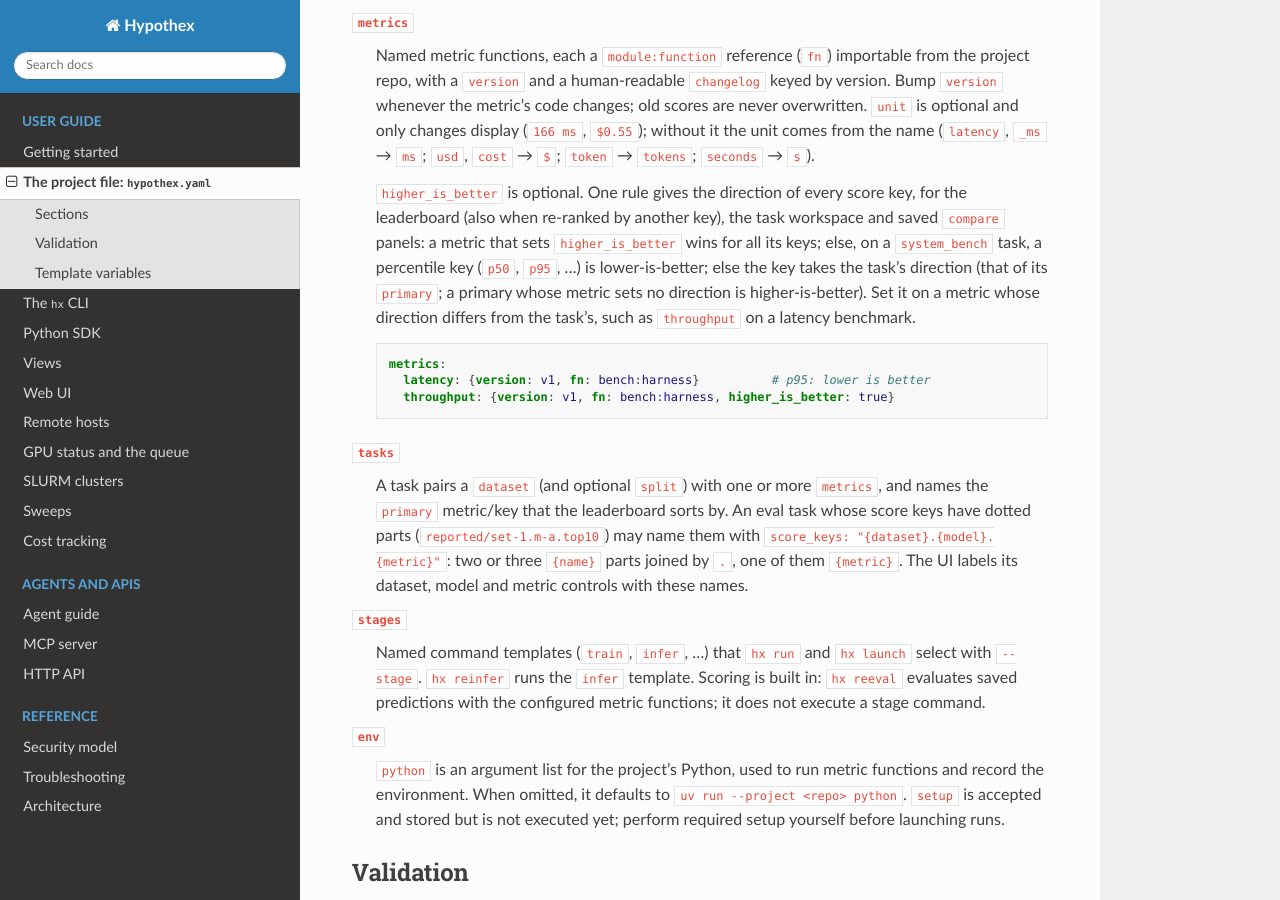
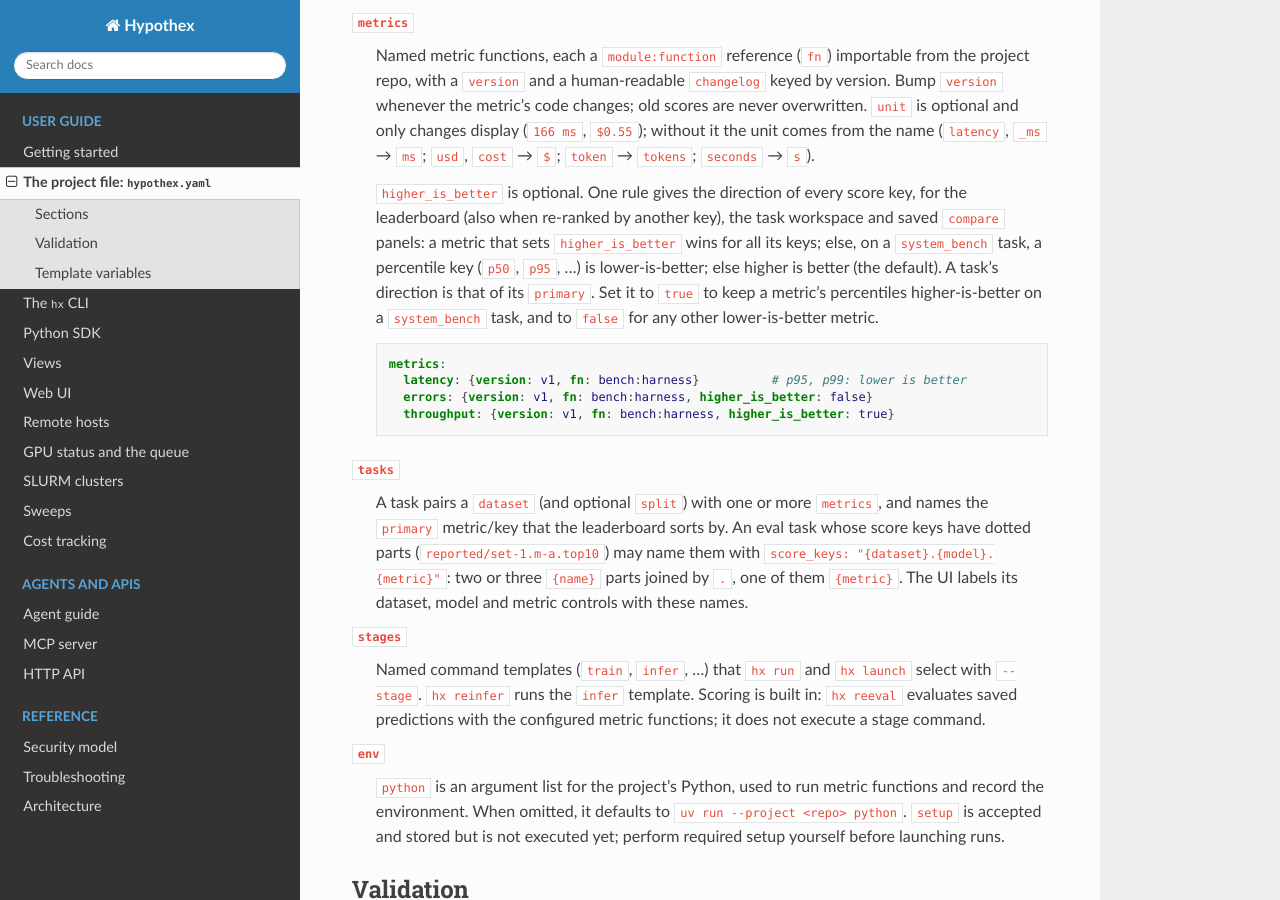
Before and after one commit to hypothex/hypothex, a Sphinx documentation site: the page built from docs/project_file.rst, in a window 1280 px wide and 900 px high, scrolled down 1053 px. Built offline with Sphinx 7.4.7 and the Read the Docs theme 3.1.0, drawn with Linux system fonts in a browser that asks for light colours.

Commit message:
fix(task): keep higher-is-better as the default of an unset metric
The one direction rule no longer makes an unset metric follow the task's
direction, which changed the default for existing configs. A metric that
sets higher_is_better wins for all its keys; else a system_bench
percentile key is lower-is-better; else higher is better. A task has no
direction field of its own, so there is no task step. docs/project_file.rst
and the backlog tests follow the rule.

```diff
--- a/docs/project_file.rst
+++ b/docs/project_file.rst
@@ -63,15 +63,16 @@ Sections
    for the leaderboard (also when re-ranked by another key), the task workspace and
    saved ``compare`` panels: a metric that sets ``higher_is_better`` wins for all its
    keys; else, on a ``system_bench`` task, a percentile key (``p50``, ``p95``, ...)
-   is lower-is-better; else the key takes the task's direction (that of its
-   ``primary``; a primary whose metric sets no direction is higher-is-better). Set
-   it on a metric whose direction differs from the task's, such as ``throughput``
-   on a latency benchmark.
+   is lower-is-better; else higher is better (the default). A task's direction is
+   that of its ``primary``. Set it to ``true`` to keep a metric's percentiles
+   higher-is-better on a ``system_bench`` task, and to ``false`` for any other
+   lower-is-better metric.
 
    .. code-block:: yaml
 
       metrics:
-        latency: {version: v1, fn: bench:harness}          # p95: lower is better
+        latency: {version: v1, fn: bench:harness}          # p95, p99: lower is better
+        errors: {version: v1, fn: bench:harness, higher_is_better: false}
         throughput: {version: v1, fn: bench:harness, higher_is_better: true}
 
 ``tasks``
```
Also changed, not shown: 4 other files.
